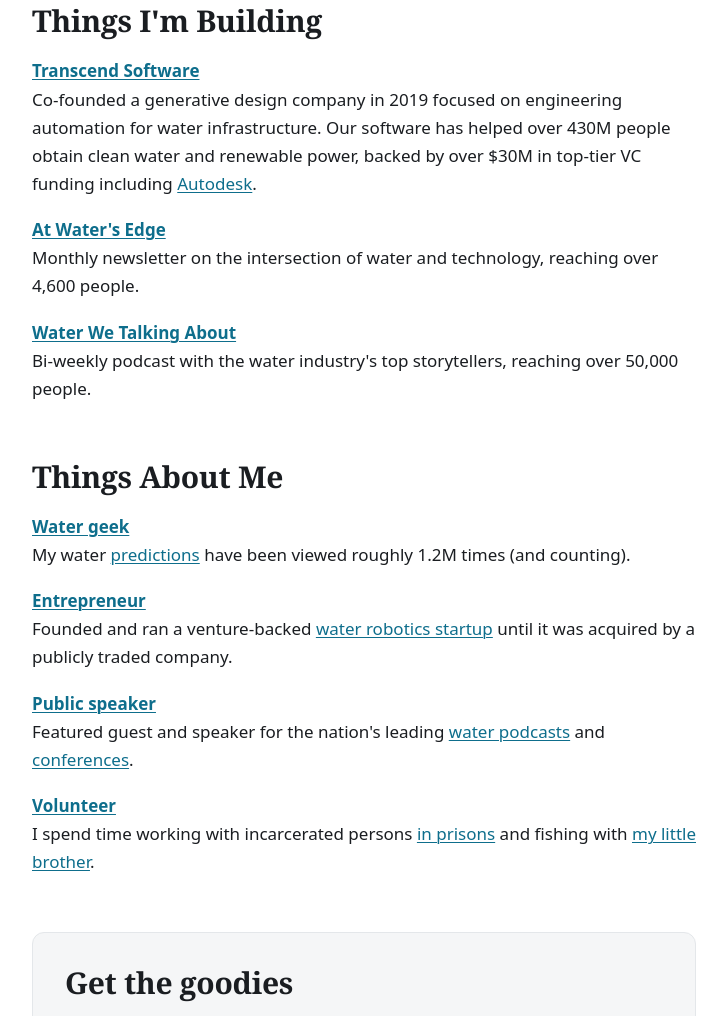
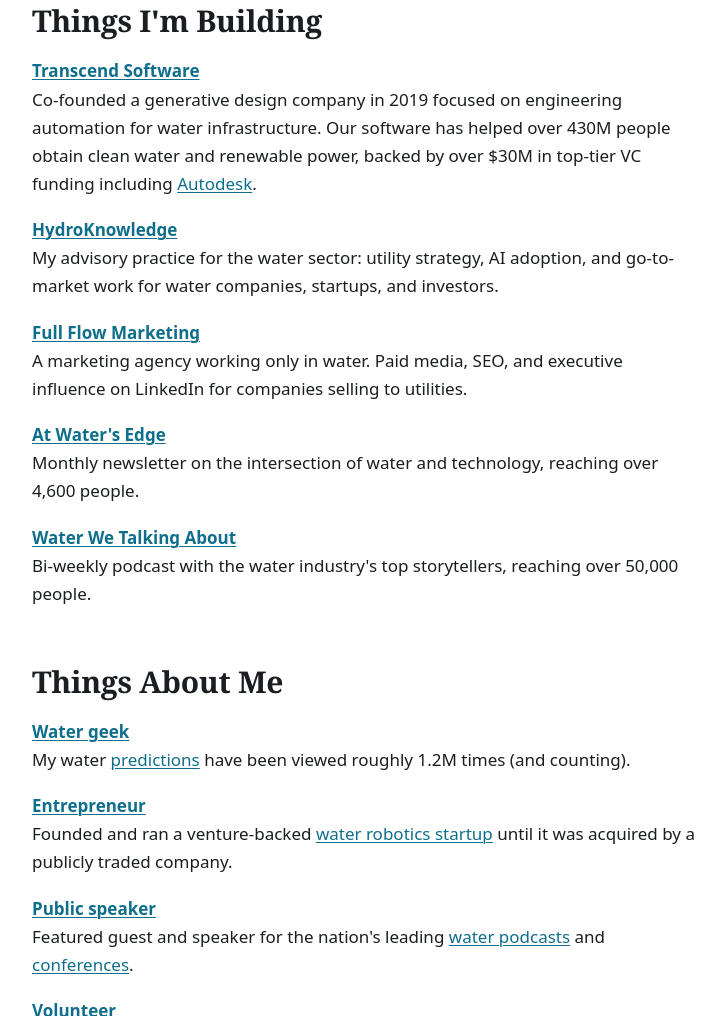
Before and after one commit to adamtankr-del/adamtank-com, an Astro site: page / in a window 1280 px wide. Shown: the part 1441-2457 px from the top of the page, without its empty margins (276-1003 px from the left). Built offline with nearby package versions, Linux system fonts and the light colour scheme; Astro itself is replaced by a stand-in of ours; no server answers.

Commit message:
Link and declare the HydroKnowledge and Full Flow entities
Both ventures were absent from this site entirely, leaving them with no
inbound link from a domain that already ranks. Adds them to "Things I'm
Building" and adds a Person JSON-LD block (the site had no structured
data at all) that reuses the established hydroknowledge.com/#adam-tank
@id so the three sites reconcile as one entity.

```diff
--- a/src/pages/index.astro
+++ b/src/pages/index.astro
@@ -3,6 +3,45 @@ import Base from '../layouts/Base.astro';
 import FormGuard from '../components/FormGuard.astro';
 ---
 <Base title="Adam Tank | Water, Entrepreneurship, and a Well-Lived Life">
+  <script type="application/ld+json">
+    {
+      "@context": "https://schema.org",
+      "@type": "Person",
+      "@id": "https://hydroknowledge.com/#adam-tank",
+      "name": "Adam Tank",
+      "url": "https://www.adamtank.com",
+      "jobTitle": "Founder & Principal",
+      "worksFor": [
+        {
+          "@type": "ProfessionalService",
+          "@id": "https://hydroknowledge.com/#organization",
+          "name": "HydroKnowledge",
+          "url": "https://hydroknowledge.com"
+        },
+        {
+          "@type": "ProfessionalService",
+          "@id": "https://fullflowmarketing.com/#organization",
+          "name": "Full Flow Marketing",
+          "url": "https://fullflowmarketing.com"
+        },
+        {
+          "@type": "OrganizationRole",
+          "roleName": "Co-founder",
+          "worksFor": { "@type": "Organization", "name": "Transcend", "url": "https://transcendinfra.com/" }
+        }
+      ],
+      "sameAs": [
+        "https://hydroknowledge.com",
+        "https://www.linkedin.com/in/adamtank/",
+        "https://x.com/artank",
+        "https://transcendinfra.com/staff/adam-tank/",
+        "https://worth.com/person/adam-tank/",
+        "https://www.waterworld.com/home/contact/55020115/adam-tank",
+        "https://www.wikidata.org/wiki/Q140466014"
+      ],
+      "description": "Entrepreneur, author, and speaker working at the intersection of water and technology. Founder of HydroKnowledge and Full Flow Marketing, co-founder of Transcend and Industrial Optic, author of Luck by Design."
+    }
+  </script>
   <div class="wrap">
     <section class="section hero">
       <p class="eyebrow">Start Here</p>
@@ -67,6 +106,16 @@ import FormGuard from '../components/FormGuard.astro';
           water infrastructure. Our software has helped over 430M people obtain clean water and
           renewable power, backed by over $30M in top-tier VC funding including
           <a href="https://www.axios.com/pro/climate-deals/2023/08/03/autodesk-backs-transcends-infrastructure-design-software">Autodesk</a>.
+        </li>
+        <li>
+          <a href="https://hydroknowledge.com"><strong>HydroKnowledge</strong></a><br />
+          My advisory practice for the water sector: utility strategy, AI adoption, and
+          go-to-market work for water companies, startups, and investors.
+        </li>
+        <li>
+          <a href="https://fullflowmarketing.com"><strong>Full Flow Marketing</strong></a><br />
+          A marketing agency working only in water. Paid media, SEO, and executive influence on
+          LinkedIn for companies selling to utilities.
         </li>
         <li>
           <a href="https://www.linkedin.com/newsletters/at-water-s-edge-6862760360009703424/"><strong>At Water's Edge</strong></a><br />
```
